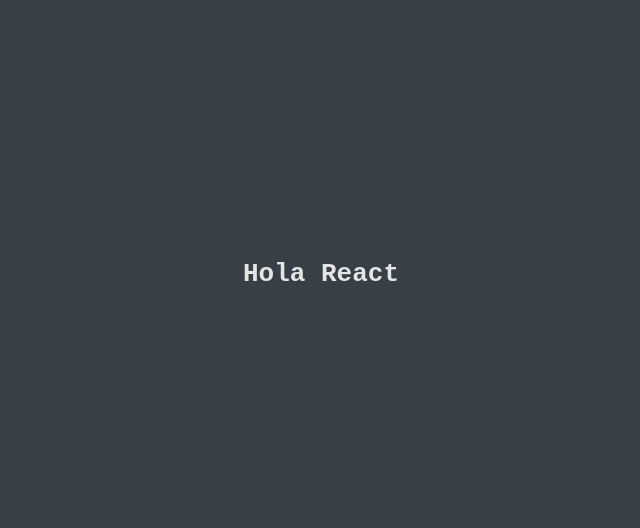
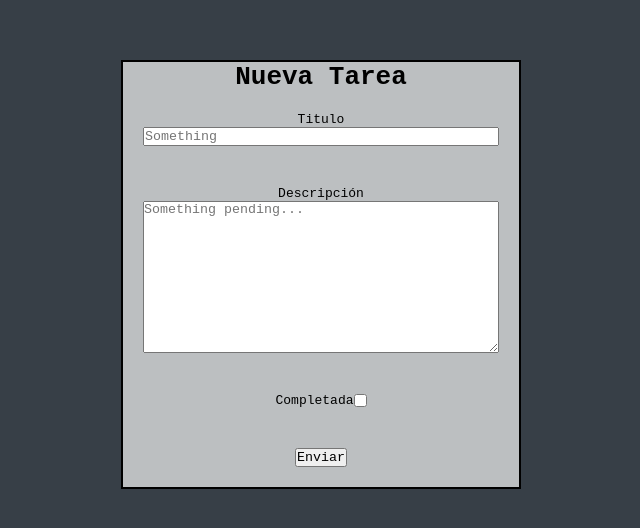
Before and after one commit to Osimitzu/Main-Testing-Project-REACT, a React (Vite) app: page / in a window 1280 px wide. Shown: the part 126-654 px from the top of the page, without its empty margins (319-959 px from the left). Built offline with nearby package versions, Linux system fonts and the light colour scheme.

Commit message:
inputs controlados, ejercicio de formulario

```diff
--- a/src/components/App.jsx
+++ b/src/components/App.jsx
@@ -1,10 +1,16 @@
 import { useState } from "react";
 import "../styles/App.css";
+import InputControlled from "./InputControlled";
+import Form from "./Form";
+import TodoForm from "./TodoForm";
 
 function App() {
   return (
     <div className="App">
-      <h1>Hola React</h1>
+      {/* <h1>Clase 14</h1> */}
+      {/* <InputControlled /> */}
+      {/* <Form /> */}
+      <TodoForm />
     </div>
   );
 }
--- /dev/null
+++ b/src/components/Form.jsx
@@ -0,0 +1,100 @@
+import { React, useState } from "react";
+
+const Form = () => {
+  const [nameValue, setNameValue] = useState("");
+  const [ageValue, setAgeValue] = useState("");
+  const [emailValue, setEmailValue] = useState("");
+  const [isAccepted, setIsAccepted] = useState(false);
+  const [genValue, setGenValue] = useState("");
+
+  const handleSubmit = (e) => {
+    // Las propiedades del objeto que generemos deben coincidir con las propiedades esperadas por la base de datos
+    const data = {
+      name: nameValue,
+      age: ageValue,
+      email: emailValue,
+      terms: isAccepted,
+      genre: genValue,
+    };
+    e.preventDefault();
+    console.log(data);
+  };
+
+  return (
+    <form onSubmit={(e) => handleSubmit(e)}>
+      {/* form es una etiqueta que nos permite agrupar inputs */}
+      <div>
+        <label htmlFor="user-name">Nombre</label>
+        <input
+          value={nameValue}
+          name="userName"
+          id="user-name"
+          type="text"
+          onChange={(e) => setNameValue(e.target.value)}
+        />
+        {console.log(nameValue)}
+      </div>
+      <div>
+        <label htmlFor="user-age">Edad</label>
+        <input
+          value={ageValue}
+          type="number"
+          name="userAge"
+          id="user-age"
+          onChange={(e) => setAgeValue(e.target.value)}
+        />
+        {console.log(ageValue)}
+      </div>
+      <div>
+        <label htmlFor="user-mail">Correo</label>
+        <input
+          value={emailValue}
+          type="email"
+          name="userEmain"
+          id="user-mail"
+          onChange={(e) => setEmailValue(e.target.value)}
+        />
+        {console.log(emailValue)}
+      </div>
+      <div>
+        <label htmlFor="terms">Aceptar terminos y condiciones</label>
+        <input
+          type="checkbox"
+          name="terms"
+          id="terms"
+          checked={isAccepted}
+          onChange={(e) => setIsAccepted(e.target.checked)}
+        />
+        {console.log(isAccepted)}
+      </div>
+      <div>
+        <strong>Genero</strong>
+        <br />
+        <label htmlFor="male">Masculino</label>
+        <input
+          type="radio"
+          name="genre"
+          id="male"
+          checked={genValue === "Hombre"}
+          onChange={() => setGenValue("Hombre")}
+        />
+
+        <label htmlFor="female">Femenino</label>
+        <input
+          type="radio"
+          name="genre"
+          id="female"
+          checked={genValue === "Mujer"}
+          onChange={() => setGenValue("Mujer")}
+        />
+        {console.log(genValue)}
+      </div>
+
+      <div>
+        <button type="submit">Enviar</button>
+      </div>
+    </form>
+  );
+};
+
+export default Form;
--- /dev/null
+++ b/src/components/InputControlled.jsx
@@ -0,0 +1,17 @@
+import { React, useState } from "react";
+
+const InputControlled = () => {
+  const [value, setValue] = useState("Default value");
+
+  return (
+    <div>
+      <input
+        value={value}
+        type="text"
+        onChange={(e) => setValue(e.target.value)}
+      />
+    </div>
+  );
+};
+
+export default InputControlled;
--- /dev/null
+++ b/src/components/TodoForm.jsx
@@ -0,0 +1,72 @@
+import { React, useState } from "react";
+import "../styles/TodoForm.css";
+
+const TodoForm = () => {
+  const [title, setTitle] = useState("");
+  const [text, setText] = useState("");
+  const [isCompleted, setIsCompleted] = useState(false);
+
+  const handleSub = (e) => {
+    const data = {
+      id: Date.now(), // Para generar un id unico
+      title: title,
+      description: text,
+      completed: isCompleted,
+    };
+    console.log(data);
+    e.preventDefault();
+    console.log("Se envio la tarea");
+  };
+
+  return (
+    <div className="container">
+      <h1 className="title">Nueva Tarea</h1>
+      <form onSubmit={(e) => handleSub(e)}>
+        <div className="titleContainer">
+          <label htmlFor="title">Titulo</label>
+          <input
+            type="text"
+            name="titleName"
+            id="title"
+            placeholder="Something"
+            value={title}
+            onChange={(e) => setTitle(e.target.value)}
+            required
+          />
+          {console.log(title)}
+        </div>
+        <div className="descriptionContainer">
+          <label htmlFor="description">Descripción</label>
+          <textarea
+            name="descriptionArea"
+            id="descriptión"
+            cols="30"
+            rows="10"
+            placeholder="Something pending..."
+            value={text}
+            onChange={(e) => setText(e.target.value)}
+            required
+          ></textarea>
+          {console.log(text)}
+        </div>
+        <div className="completedContainer">
+          <label htmlFor="completed">Completada</label>
+          <input
+            type="checkbox"
+            name="finished"
+            id="completed"
+            checked={isCompleted}
+            onChange={(e) => setIsCompleted(e.target.checked)}
+            required
+          />
+          {console.log(isCompleted)}
+        </div>
+        <div className="submitContainer">
+          <button type="submit">Enviar</button>
+        </div>
+      </form>
+    </div>
+  );
+};
+
+export default TodoForm;
--- /dev/null
+++ b/src/styles/TodoForm.css
@@ -0,0 +1,39 @@
+.container {
+  width: 400px;
+  background-color: rgba(245, 245, 245, 0.703);
+  border: 2px solid black;
+  text-align: center;
+  color: black;
+}
+
+.titleContainer {
+  display: flex;
+  flex-direction: column;
+  padding: 20px;
+}
+
+.descriptionContainer {
+  display: flex;
+  flex-direction: column;
+  padding: 20px;
+}
+
+.completedContainer {
+  display: flex;
+  flex-direction: row;
+  justify-content: center;
+  padding: 20px;
+}
+
+.submitContainer {
+  display: flex;
+  flex-direction: column;
+  justify-content: center;
+  align-items: center;
+  padding: 20px;
+  /* background-color: coral; */
+}
+
+.submitContainer button {
+  cursor: pointer;
+}
```
